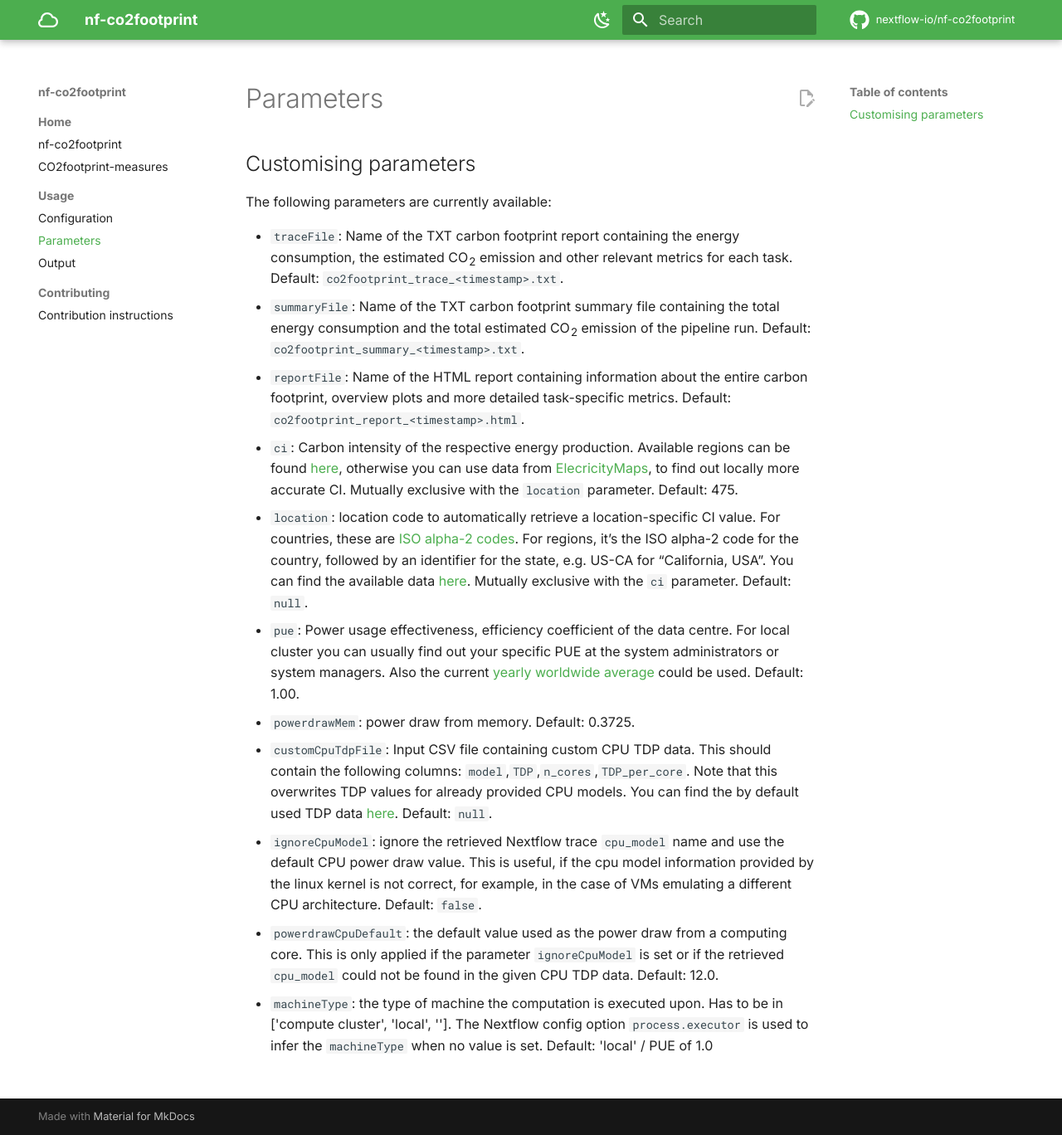
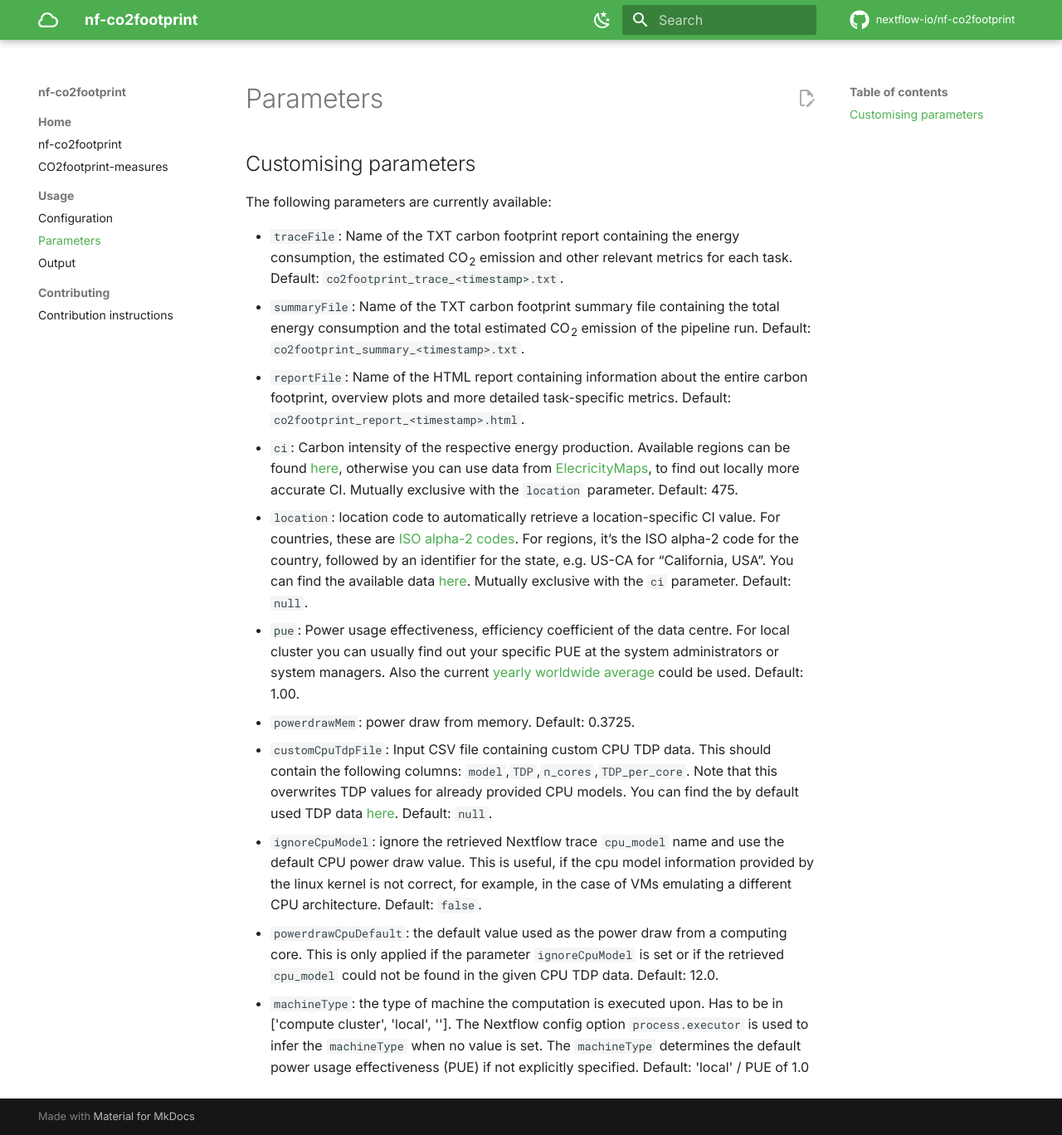
Before and after one commit to nextflow-io/nf-co2footprint, an MkDocs documentation site: the page built from docs/usage/parameters.md, in a window 1280 px wide and 1368 px high. Shown: the whole window at 83% size. Built offline with MkDocs 1.6.1 and Material for MkDocs 9.7.7, drawn with Linux system fonts in a browser that asks for light colours; comment, search, counter and statistics services are not loaded.

Commit message:
Documentation: Added information on `machineType` usage.
Signed-off-by: JosuaCarl <josua.carl@uni-tuebingen.de>

```diff
--- a/docs/usage/parameters.md
+++ b/docs/usage/parameters.md
@@ -38,5 +38,5 @@ Default: `false`.
 This is only applied if the parameter `ignoreCpuModel` is set or if the retrieved `cpu_model` could not be found in the given CPU TDP data.
 Default: 12.0.
 - `machineType`: the type of machine the computation is executed upon. Has to be in ['compute cluster', 'local', ''].
-  The Nextflow config option `process.executor` is used to infer the `machineType` when no value is set.
+  The Nextflow config option `process.executor` is used to infer the `machineType` when no value is set. The `machineType` determines the default power usage effectiveness (PUE) if not explicitly specified.
   Default: 'local' / PUE of 1.0
```
